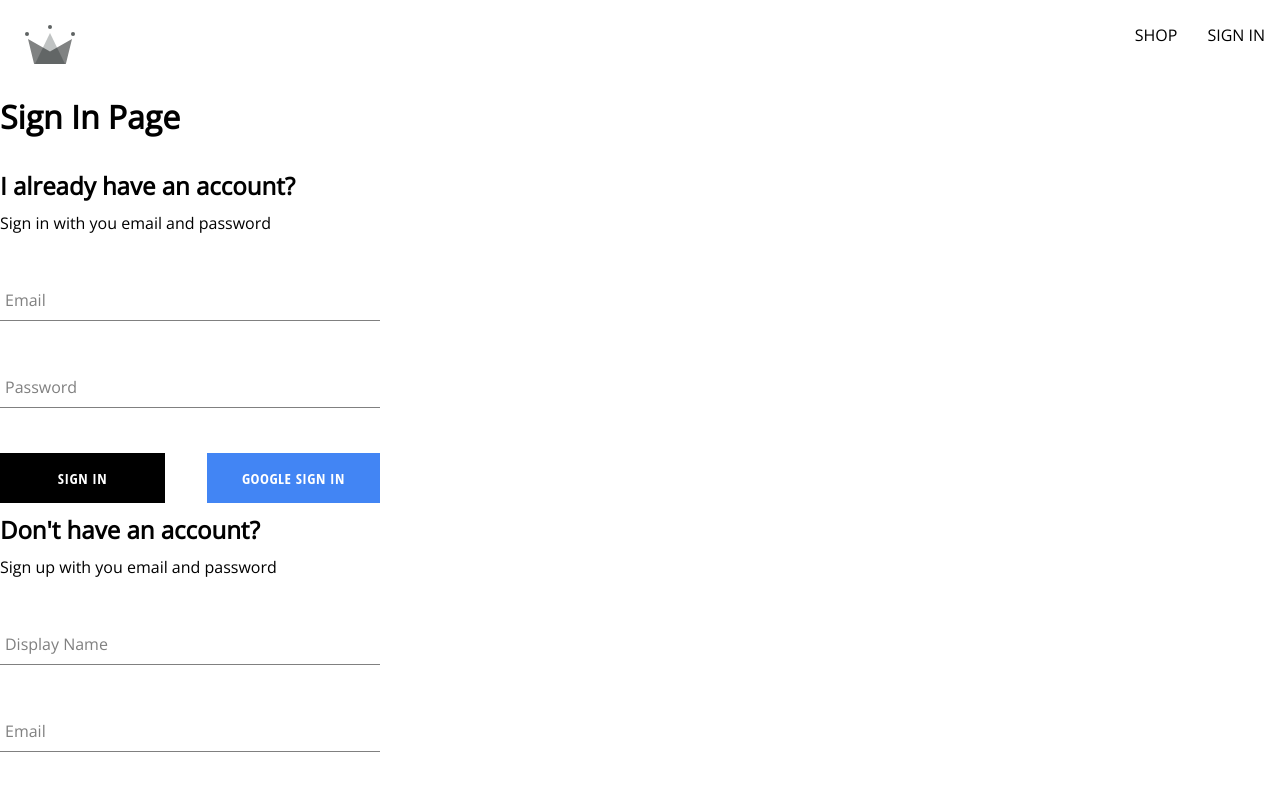
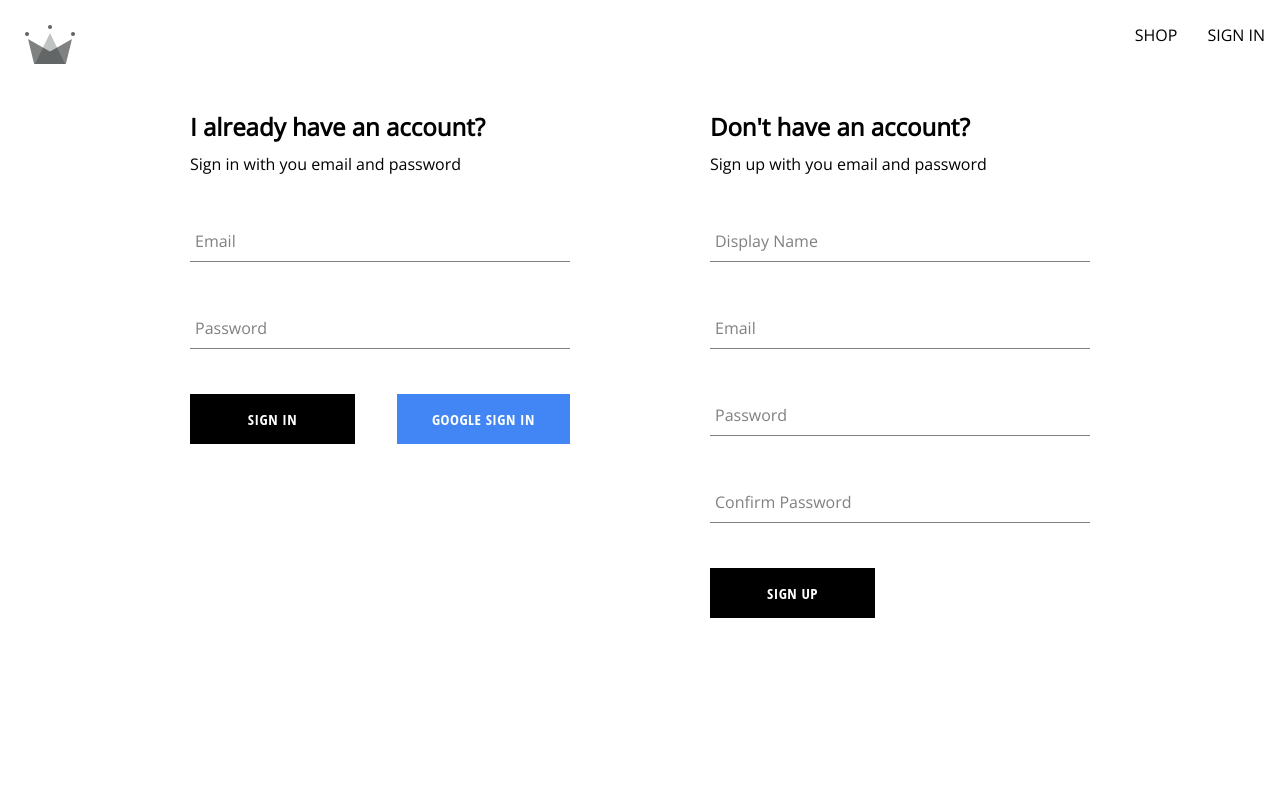
Before and after one commit to dmartin5150/crown, a React (Create React App) app: page /auth in a window 1280 px wide. Shown: the top 800 px of the page. Built offline with nearby package versions, Linux system fonts and the light colour scheme.

Commit message:
updated authentication page

```diff
--- a/src/components/button/sign-in-form/sign-in-form.jsx
+++ b/src/components/button/sign-in-form/sign-in-form.jsx
@@ -2,7 +2,7 @@
 import FormInput from "../../form-input/form-input";
 import Button from "../button";
 import {
-    signInAuthUserWithEmailAndPassword,
+  signInAuthUserWithEmailAndPassword,
   createUserDocumentFromAuth,
   signInWithGooglePopup,
 } from "../../../utils/firebase/firebase.utils";
@@ -37,13 +37,22 @@
     event.preventDefault();
 
     try {
-      const { user } = await signInAuthUserWithEmailAndPassword(email, password);
+      const { user } = await signInAuthUserWithEmailAndPassword(
+        email,
+        password
+      );
       const userDocRef = await createUserDocumentFromAuth(user);
       console.log("user", user);
       console.log("doc", userDocRef);
       resetFormFields();
     } catch (error) {
-      console.log("User creation encountered an error", error);
+      if (error.code === "auth/wrong-password") {
+        alert("Password Incorrect for email");
+      } else if (error.code === "auth/user-not-found") {
+        alert("User not found");
+      } else {
+        console.log("User creation encountered an error", error);
+      }
     }
   };
 
@@ -70,7 +79,7 @@
         />
         <div className="buttons-container">
           <Button type="submit">SIGN IN</Button>
-          <Button buttonType={"google"} onClick={signInWithGoogle}>
+          <Button type="button" buttonType={"google"} onClick={signInWithGoogle}>
             Google sign in
           </Button>
         </div>
--- a/src/routes/authentication/authentication.jsx
+++ b/src/routes/authentication/authentication.jsx
@@ -1,14 +1,13 @@
+import SignUpForm from "../../components/sign-up-form/sign-up-form";
+import SignInForm from "../../components/button/sign-in-form/sign-in-form";
+import "./authentication.styles.scss";
 
 
-import SignUpForm from "../../components/sign-up-form/sign-up-form";
-import SignInForm from "../../components/button/sign-in-form/sign-in-form";
 
 const Authentication = () => {
 
-
   return (
-    <div>
-      <h1>Sign In Page</h1>
+    <div className="authentication-container">
       <SignInForm />
       <SignUpForm />
     </div>
--- /dev/null
+++ b/src/routes/authentication/authentication.styles.scss
@@ -0,0 +1,6 @@
+.authentication-container {
+    display:flex;
+    width:900px;
+    justify-content: space-between;
+    margin:30px auto;
+}
```
